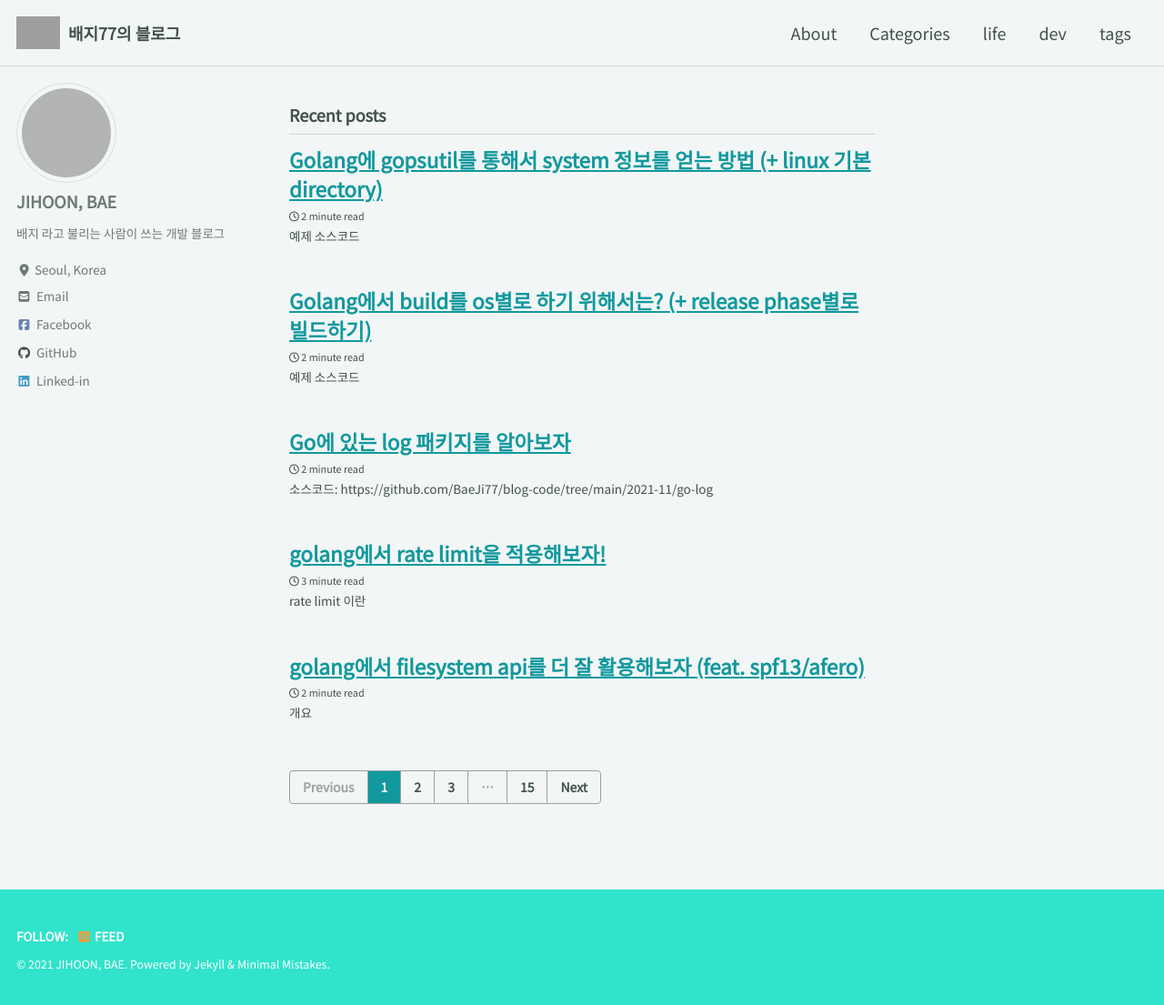
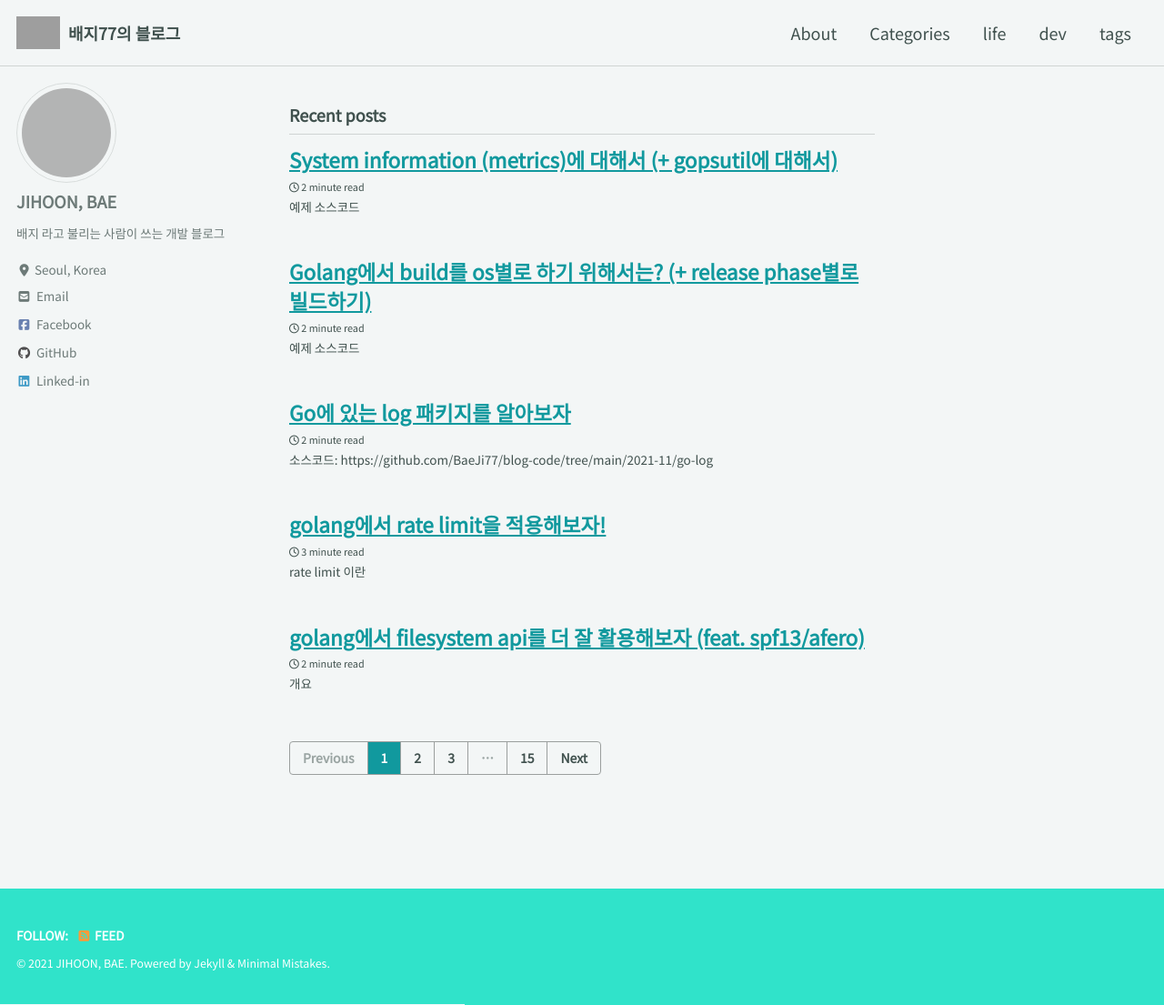
Before and after one commit to BaeJi77/BaeJi77.github.io, a Jekyll site: the page built from index.html, in a window 1280 px wide and 1105 px high. Shown: the whole window at 91% size. Built offline with Jekyll 4.4.1, drawn with Linux system fonts in a browser that asks for light colours; cached includes are drawn as plain includes; nearby versions of some CDN libraries; the list of posts is cut into pages by our own code; some of the changed lines change nothing that is shown; grey boxes are pictures that could not be loaded.

Commit message:
2021-12-18 gopsutil

````diff
--- a/_posts/dev/golang/2021-12-18-gopsutil-with-linux-directory.md
+++ b/_posts/dev/golang/2021-12-18-gopsutil-with-linux-directory.md
@@ -1,5 +1,5 @@
 ---
-title: "Golang에 gopsutil를 통해서 system 정보를 얻는 방법 (+ linux 기본 directory)"
+title: "System information (metrics)에 대해서 (+ gopsutil에 대해서)"
 description: ""
 
 categories:
@@ -42,8 +42,9 @@ cpu 정보와 같은 것들에 대해서 `top` 이라는 명령어가 유명한
 - gotop (https://github.com/cjbassi/gotop)
 - htop (https://htop.dev/)
 
-![gotop](https://github.com/cjbassi/gotop/blob/master/assets/demos/demo.gif)
+![gotop](/assets/images/2021-12-18-gopsutil/demo.gif)
 출처: `gotop` github
+
 
 위에 있는 사진은 `gotop`이 실제로 동작하고 있는 모습입니다. commandline에서 실행하게 되면 실시간으로 정보를 얻을 수 있습니다.
 
@@ -110,6 +111,7 @@ func main() {
 		fmt.Println(stat)
 	}
 }
+
 ---
 
 Total: 34359738368, Free:202891264, UsedPercent:55.978644%
@@ -119,7 +121,9 @@ Total: 34359738368, Free:202891264, UsedPercent:55.978644%
 
 ```
 
-위에 결과처럼 시스템 정보들을 얻을 수 있습니다. 이것뿐만 아니라 disk, process 외에 여러 정보들을 얻을 수 있습니다.
+위에 결과처럼 시스템 정보들을 얻을 수 있습니다. 이것뿐만 아니라 `disk`, `process` 외에 여러 정보들을 얻을 수 있습니다.
+
+그리고 위에 결과에서 알 수 있듯이 `String()`을 통해서 json 형태로 출력되는 것을 볼 수 있습니다. 이것을 이용하면 어떤 변환없이 바로 외부로 요청을 보낼 수도 있을 것 같습니다.
 
 # 과연 정보를 어떻게 가져올까?
 
````
Also changed, not shown: assets/images/2021-12-18-gopsutil/demo.gif (added).
